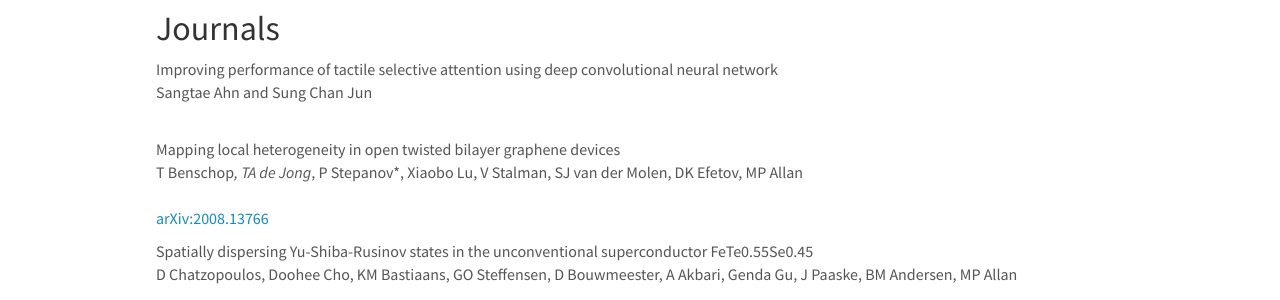
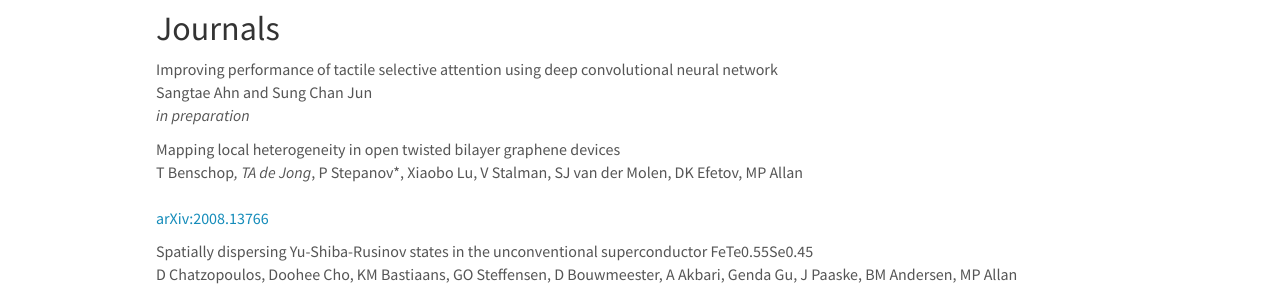
Before and after one commit to KNU-BrainAI/knu-brainai.github.io, a Jekyll site: the page built from _pages/publications.md, in a window 1280 px wide and 900 px high. Shown: the part 149-449 px from the top of the window. Built offline with Jekyll 4.4.1, drawn with Linux system fonts in a browser that asks for light colours; nearby versions of some CDN libraries.

Commit message:
Update publications.md

```diff
--- a/_pages/publications.md
+++ b/_pages/publications.md
@@ -15,7 +15,7 @@ permalink: /publications/
 
   {{ publi.title }} <br />
   {{ publi.authors }} <br />
-  <em>{{ publi.journals }}</em> <br />
+  <em>{{ publi.journal }}</em> <br />
   <a href="{{ publi.link.url }}">{{ publi.link.display }}</a>
 
 {% endfor %}
```
